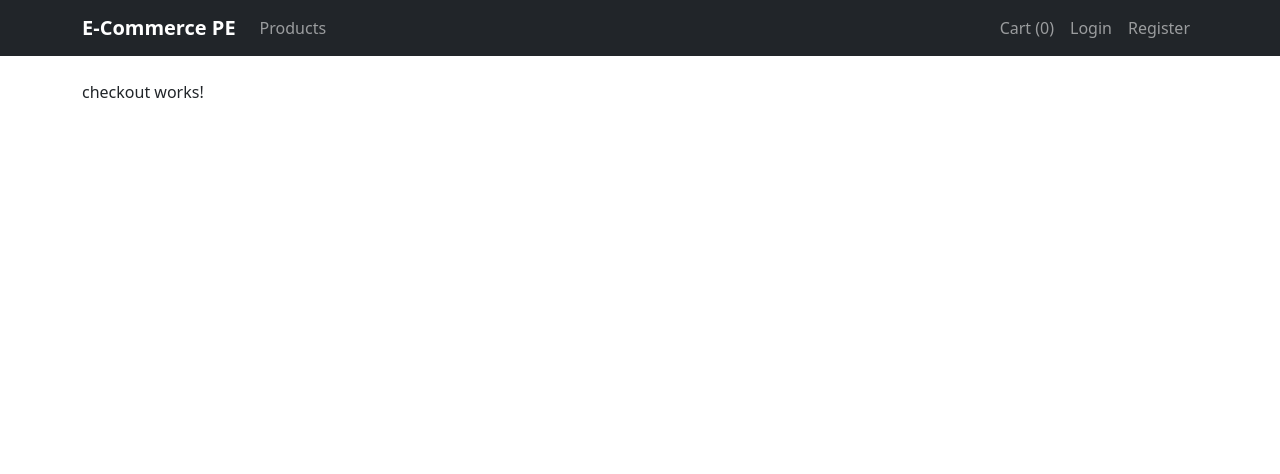
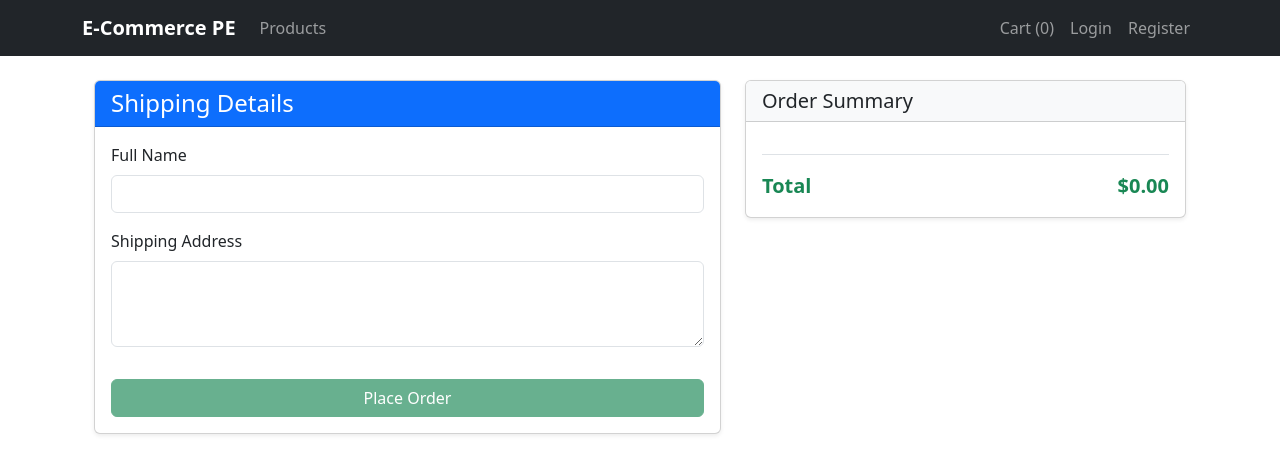
Before and after one commit to NitaMario/ECommerceVerticalSlice, an Angular app in the folder Frontend/: page /checkout in a window 1280 px wide. Shown: the top 474 px of the page. Built offline with nearby package versions, Linux system fonts and the light colour scheme.

Commit message:
feat: add checkout component

```diff
--- a/Frontend/src/app/features/checkout/checkout/checkout.component.html
+++ b/Frontend/src/app/features/checkout/checkout/checkout.component.html
@@ -1 +1,72 @@
-<p>checkout works!</p>
+<div class="container mt-4">
+  <div class="row">
+    <div class="col-md-7">
+      <div class="card shadow-sm mb-4">
+        <div class="card-header bg-primary text-white">
+          <h4 class="mb-0">Shipping Details</h4>
+        </div>
+        <div class="card-body">
+          <form (ngSubmit)="onPlaceOrder()">
+            <div class="mb-3">
+              <label class="form-label">Full Name</label>
+              <input
+                type="text"
+                class="form-control"
+                name="fullName"
+                [(ngModel)]="shippingDetails.fullName"
+                required
+              />
+            </div>
+            <div class="mb-3">
+              <label class="form-label">Shipping Address</label>
+              <textarea
+                class="form-control"
+                rows="3"
+                name="address"
+                [(ngModel)]="shippingDetails.address"
+                required
+              ></textarea>
+            </div>
+            <button
+              type="submit"
+              class="btn btn-success w-100 mt-3"
+              [disabled]="isSubmitting || cartService.totalItems() === 0"
+            >
+              {{ isSubmitting ? "Processing..." : "Place Order" }}
+            </button>
+          </form>
+        </div>
+      </div>
+    </div>
+
+    <div class="col-md-5">
+      <div class="card shadow-sm">
+        <div class="card-header bg-light">
+          <h5 class="mb-0">Order Summary</h5>
+        </div>
+        <div class="card-body">
+          <ul class="list-group list-group-flush mb-3">
+            @for (item of cartService.getCart(); track item.productId) {
+              <li class="list-group-item d-flex justify-content-between lh-sm">
+                <div>
+                  <h6 class="my-0">{{ item.productName }}</h6>
+                  <small class="text-muted">Qty: {{ item.quantity }}</small>
+                </div>
+                <span class="text-muted"
+                  >{{ item.price * item.quantity | currency: "USD" }}
+                </span>
+              </li>
+            }
+          </ul>
+
+          <div
+            class="d-flex justify-content-between fw-bold fs-5 text-success border-top pt-3"
+          >
+            <span>Total</span>
+            <span> {{ cartService.totalPrice() | currency: "USD" }}</span>
+          </div>
+        </div>
+      </div>
+    </div>
+  </div>
+</div>
--- a/Frontend/src/app/features/checkout/checkout/checkout.component.ts
+++ b/Frontend/src/app/features/checkout/checkout/checkout.component.ts
@@ -1,11 +1,54 @@
-import { Component } from '@angular/core';
+import { Component, inject } from '@angular/core';
+import { Router } from '@angular/router';
+import { HttpClient } from '@angular/common/http';
+import { FormsModule } from '@angular/forms';
+import { CurrencyPipe } from '@angular/common';
+import { CartService } from '../../cart/cart.service';
 
 @Component({
   selector: 'app-checkout',
-  imports: [],
+  standalone: true,
+  imports: [FormsModule, CurrencyPipe],
   templateUrl: './checkout.component.html',
-  styleUrl: './checkout.component.scss'
+  styleUrl: './checkout.component.scss',
 })
 export class CheckoutComponent {
+  public cartService = inject(CartService);
+  private http = inject(HttpClient);
+  private router = inject(Router);
 
+  public shippingDetails = {
+    fullName: '',
+    address: '',
+  };
+
+  public isSubmitting = false;
+
+  public onPlaceOrder() {
+    this.isSubmitting = true;
+
+    const orderPayload = {
+      fullName: this.shippingDetails.fullName,
+      shippingAddress: this.shippingDetails.address,
+      items: this.cartService.getCart().map((item) => ({
+        productId: item.productId,
+        quantity: item.quantity,
+      })),
+    };
+
+    this.http
+      .post('https://localhost:7119/api/orders', orderPayload)
+      .subscribe({
+        next: (response) => {
+          this.cartService.clearCart();
+
+          alert('Order Placed Succesfully! Returning to store.');
+          this.router.navigate(['/']);
+        },
+        error: (err) => {
+          console.error('Order failed, check if the API is running.', err);
+          this.isSubmitting = false;
+        },
+      });
+  }
 }
```
